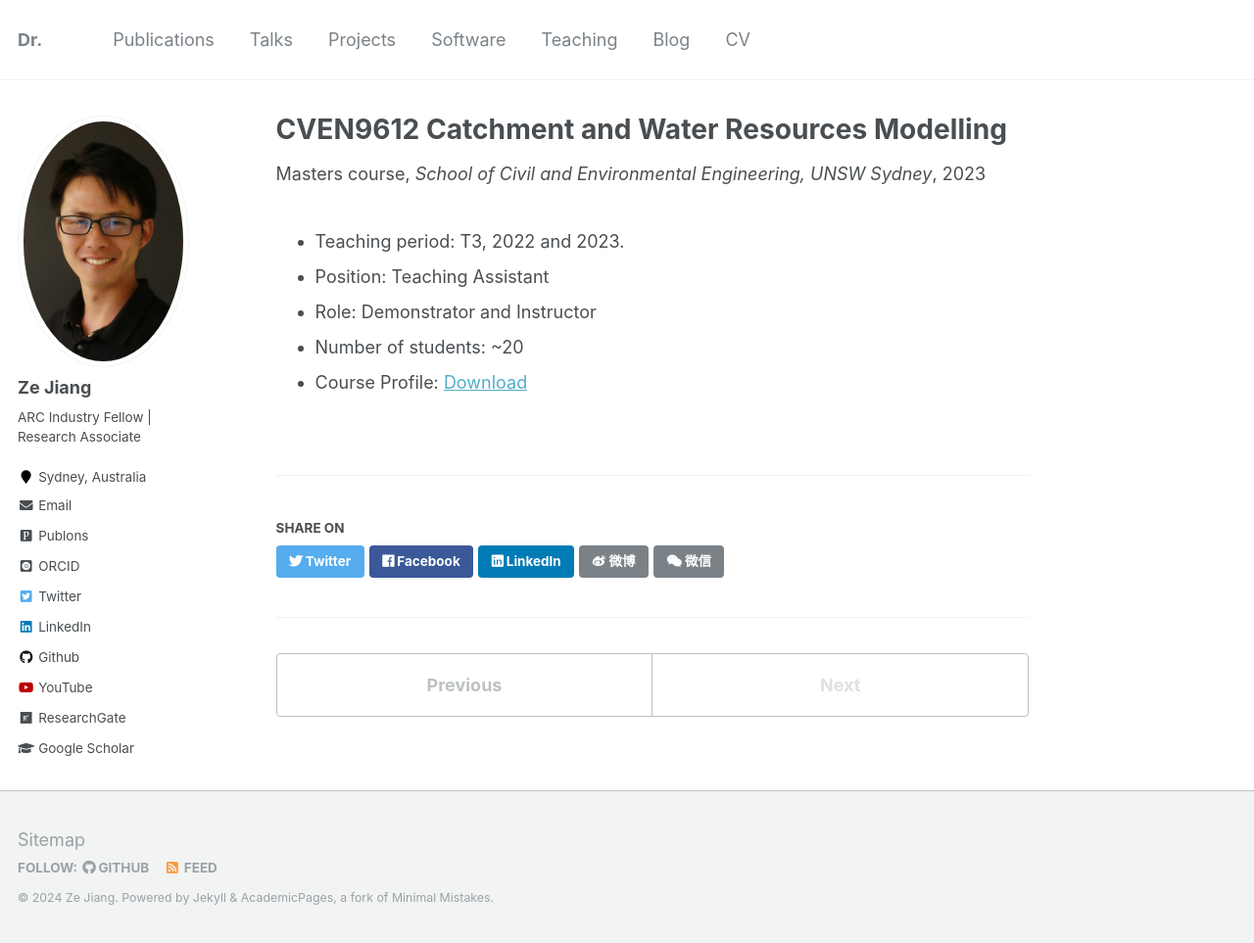
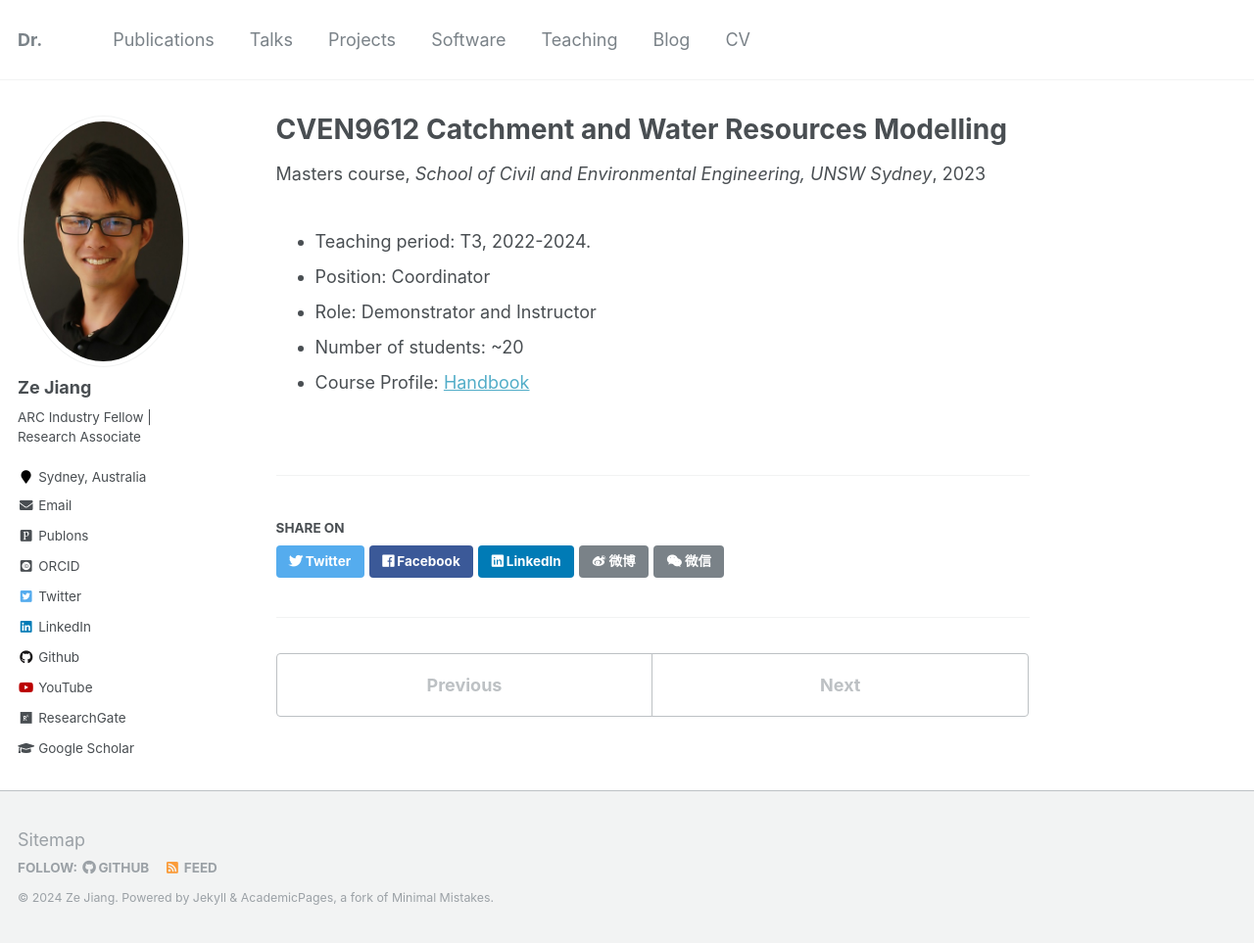
Before and after one commit to zejiang-unsw/zejiang-unsw.github.io, a Jekyll site: the page built from _teaching/2023-T3-WRE_UNSW.md, in a window 1280 px wide and 963 px high. Shown: the whole window at 98% size. Built offline with Jekyll 4.4.1, drawn with Linux system fonts in a browser that asks for light colours; some web fonts are replaced.

Commit message:
Update teaching

```diff
--- a/_teaching/2023-T3-WRE_UNSW.md
+++ b/_teaching/2023-T3-WRE_UNSW.md
@@ -2,13 +2,13 @@
 title: "CVEN9612 Catchment and Water Resources Modelling"
 collection: teaching
 type: "Masters course"
-permalink: /teaching/2023-T3-WRE_UNSW
+permalink: /teaching/2023-T3-CVEN9625_UNSW
 venue: "School of Civil and Environmental Engineering, UNSW Sydney"
 date: 2023-12-02
 location: "Sydney, Australia"
 ---
-* Teaching period: T3, 2022 and 2023.
-* Position: Teaching Assistant
+* Teaching period: T3, 2022-2024.
+* Position: Coordinator
 * Role: Demonstrator and Instructor
 * Number of students: ~20
-* Course Profile: [Download](https://vm.civeng.unsw.edu.au/courseprofiles/2019/2019-T3_CVEN9612x6795.pdf)
+* Course Profile: [Handbook](https://www.handbook.unsw.edu.au/postgraduate/courses/2024/CVEN9612)
```
Also changed, not shown: _teaching/2019-T1-WRE_UNSW.md (+1 -1 lines), _teaching/2019-T3-WRE_UNSW.md (+1 -1 lines), _teaching/2024-T2-WRE_UNSW.md (added, +14 -0 lines).
